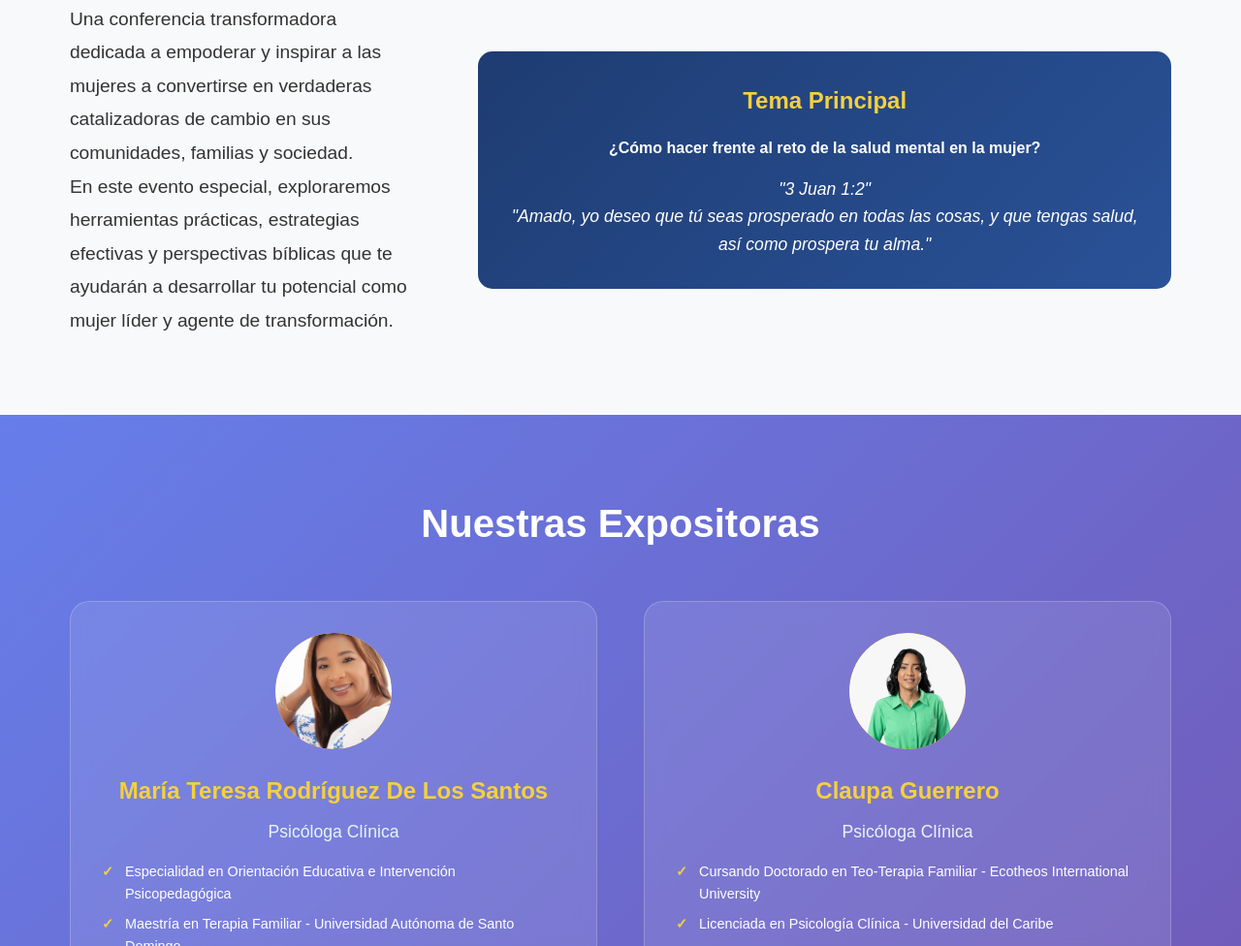
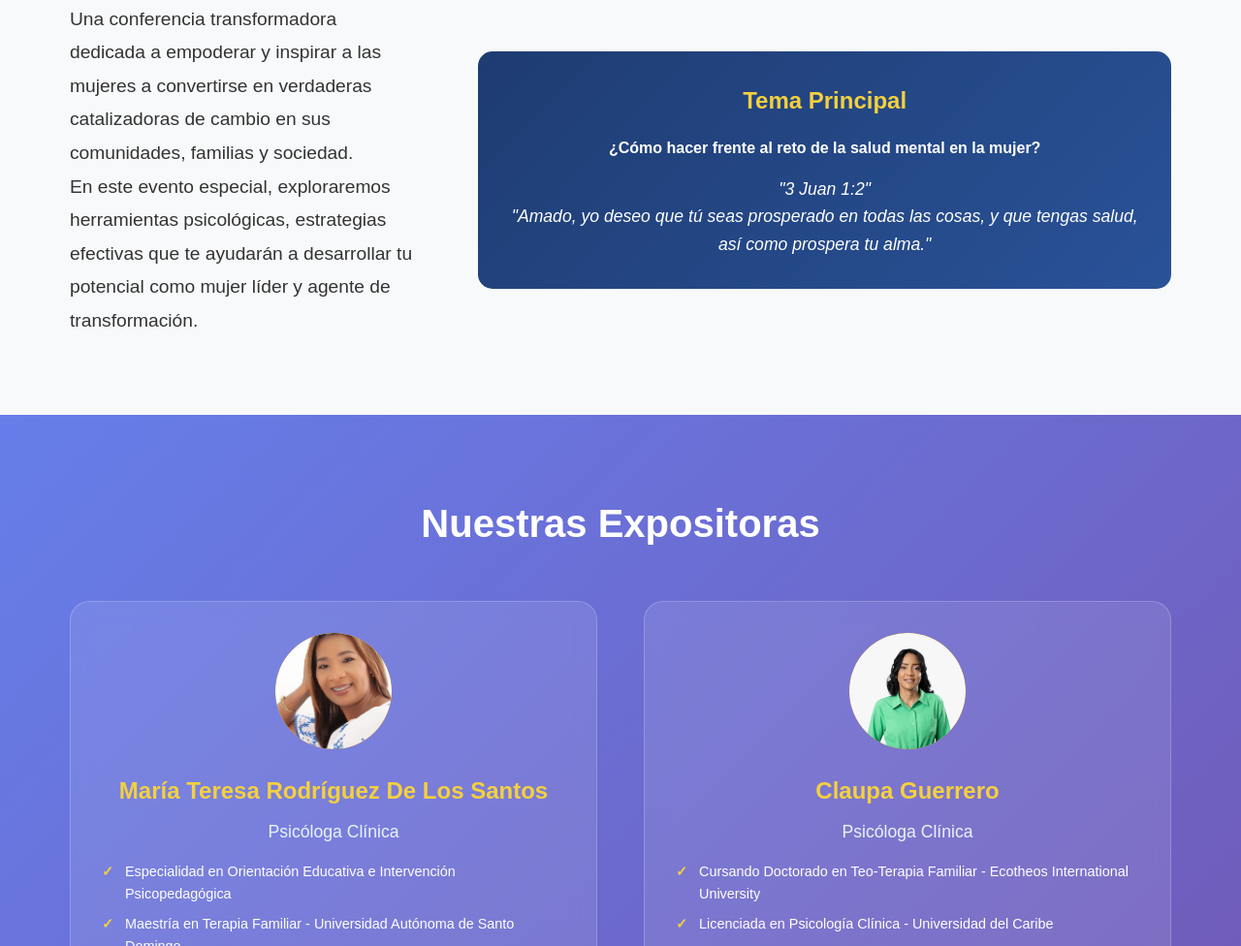
Before and after one commit to Stefano-BML/claupaconferencia, a plain HTML site: page index.html in a window 1280 px wide. Shown: the part 1213-2189 px from the top of the page at 97% size. Drawn offline with Linux system fonts and the light colour scheme.

Commit message:
Update index.html

```diff
--- a/index.html
+++ b/index.html
@@ -90,7 +90,7 @@
             <div class="about-content">
                 <div class="about-text fade-in">
                     <p>Una conferencia transformadora dedicada a empoderar y inspirar a las mujeres a convertirse en verdaderas catalizadoras de cambio en sus comunidades, familias y sociedad.</p>
-                    <p>En este evento especial, exploraremos herramientas prácticas, estrategias efectivas y perspectivas bíblicas que te ayudarán a desarrollar tu potencial como mujer líder y agente de transformación.</p>
+                    <p>En este evento especial, exploraremos herramientas psicológicas, estrategias  efectivas  que te ayudarán a desarrollar tu potencial como mujer líder y agente de transformación.</p>
                 </div>
                 <div class="topic-highlight fade-in">
                     <h3>Tema Principal</h3>
```
